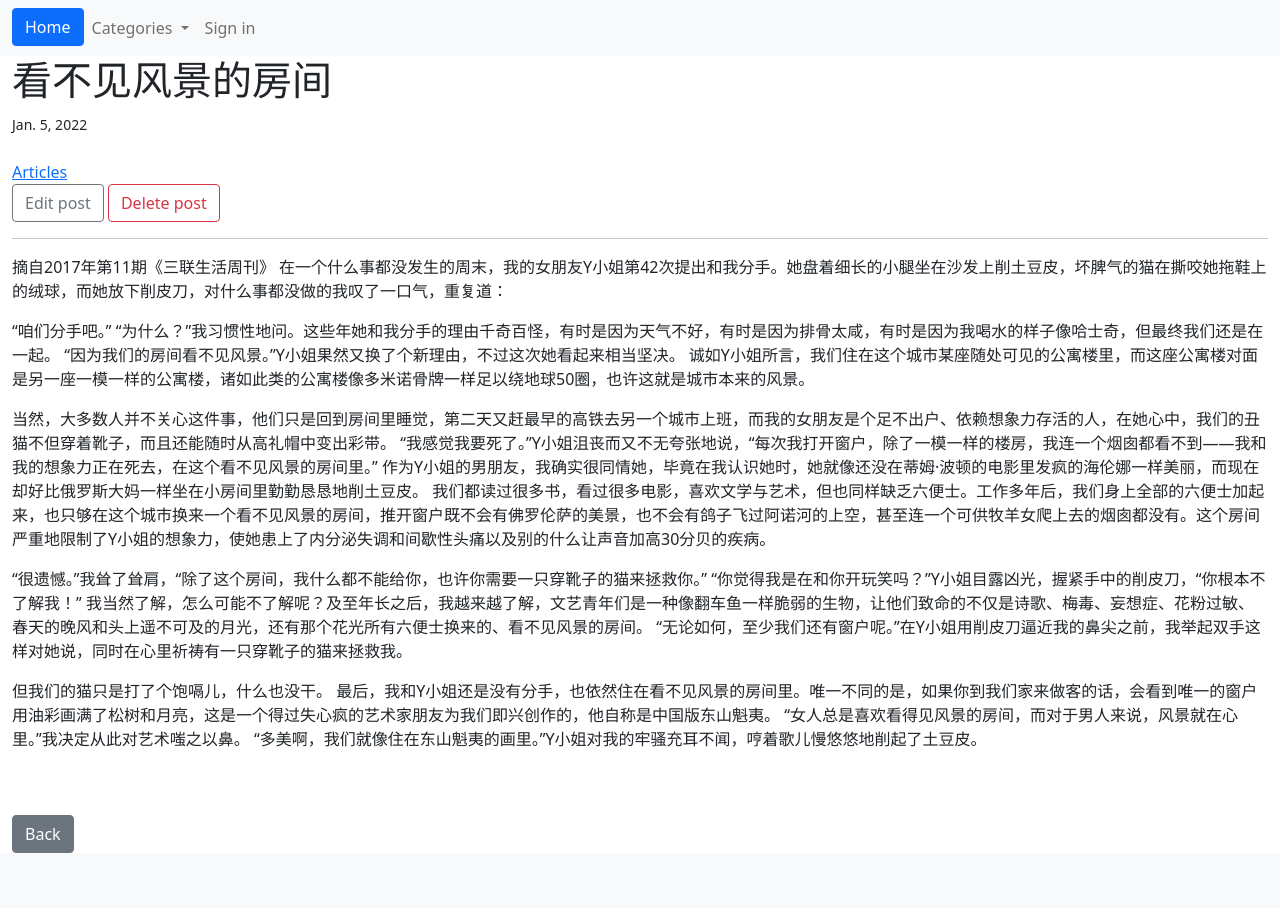
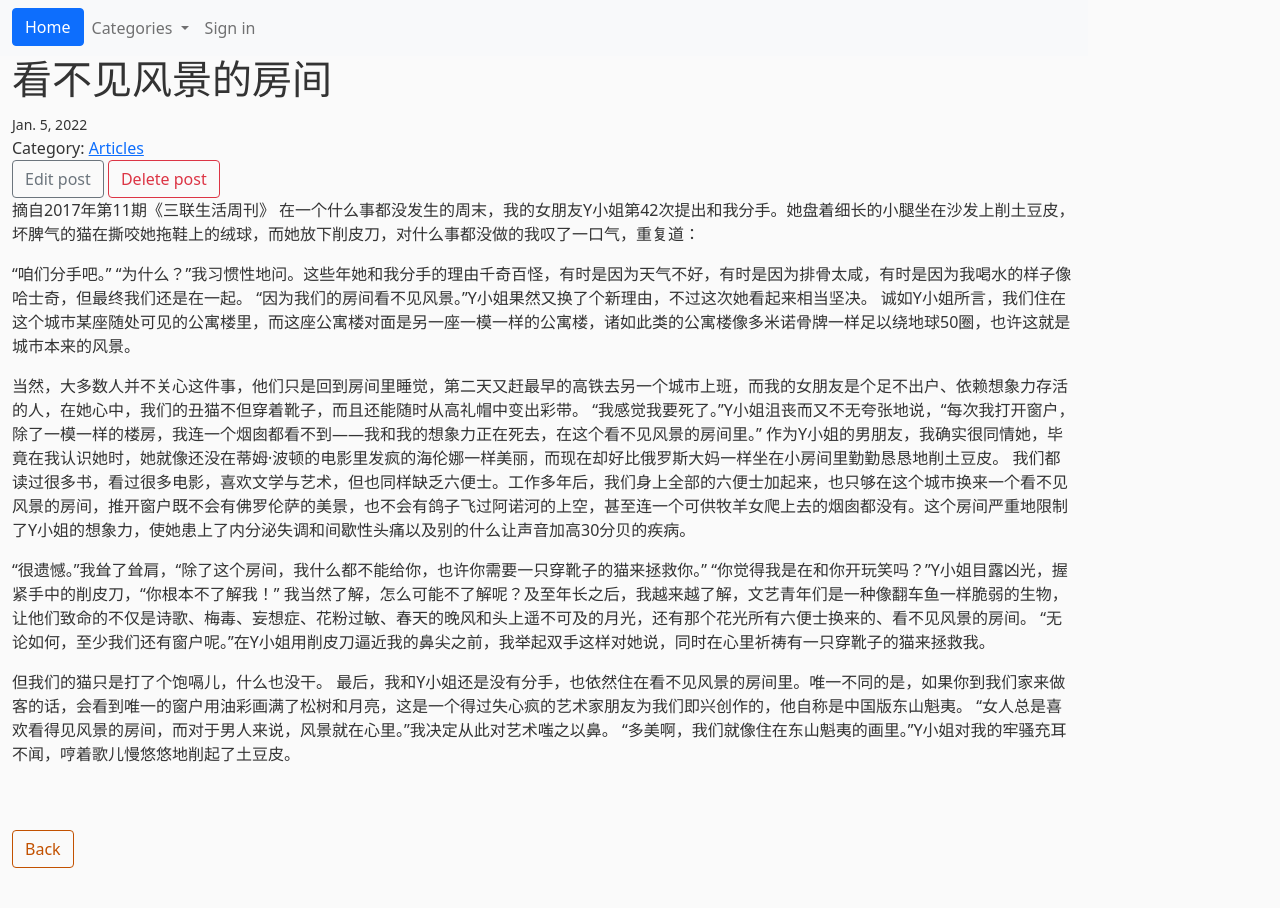
Before and after one commit to shunna87/myblog, a Django app: page /article/11 in a window 1280 px wide. Before the commit the page ends 853 px from the top, so only its background shows below. Run offline with Django 4.2, Linux system fonts and the light colour scheme; data comes from the database, SQL or seed files in the repository; both versions use the stored data as it was after the commit; some libraries are stand-ins or nearby versions.

Commit message:
design updating

```diff
--- a/Chinablog/settings.py
+++ b/Chinablog/settings.py
@@ -34,9 +34,10 @@ INSTALLED_APPS = [
     'django.contrib.admin',
     'django.contrib.auth',
     'django.contrib.contenttypes',
+    'django.contrib.staticfiles',
     'django.contrib.sessions',
     'django.contrib.messages',
-    'django.contrib.staticfiles',
+
     'blog',
     'crispy_forms',
     'ckeditor',
--- /dev/null
+++ b/blog/static/blog/main.css
@@ -0,0 +1,79 @@
+body {
+  background: #fafafa;
+  color: #333333;
+  margin-top: 0;
+  margin-bottom: 40px;
+  width: 85%;
+}
+
+.page-header {
+    background-color: #C25100;
+    margin-top: 20;
+    margin-bottom: 40px;
+    padding: 20px 20px 20px 40px;
+}
+
+.page-header h1,
+.page-header h1 a,
+.page-header h1 a:visited,
+.page-header h1 a:active {
+    color: #ffffff;
+    font-size: 36pt;
+    text-decoration: none;
+}
+
+
+h1,
+h2,
+h3,
+h4 {
+    font-family: 'Lobster', cursive;
+}
+
+.date {
+    color: #828282;
+}
+
+.save {
+    float: right;
+}
+
+.post-form textarea,
+.post-form input {
+    width: 100%;
+}
+
+.top-menu,
+.top-menu:hover,
+.top-menu:visited {
+    color: #ffffff;
+    float: right;
+    font-size: 26pt;
+    margin-right: 20px;
+}
+
+.post {
+    margin-bottom: 70px;
+}
+
+.post h2 a,
+.post h2 a:visited {
+    color: #000000;
+}
+
+.post > .date,
+.post > .actions {
+    float: right;
+}
+
+.btn-secondary,
+.btn-secondary:visited {
+    color: #C25100;
+    background: none;
+    border-color: #C25100;
+}
+
+.btn-secondary:hover {
+    color: #FFFFFF;
+    background-color: #C25100;
+}
--- a/blog/templates/article_detail.html
+++ b/blog/templates/article_detail.html
@@ -6,12 +6,12 @@
 
 
 <h1> {{ post.title }} </h1>
-<small> {{ post.post_date}} </small> <br/> <br/>
-<a href ="{% url 'category' post.category  %}" > {{ post.category }} </a> <br/>
+<small> {{ post.post_date}} </small> <br/>
+Category: <a href ="{% url 'category' post.category  %}" >  {{ post.category }} </a> <br/>
 <a href ="{% url 'update_post' post.pk %}" class="btn btn-outline-secondary"> Edit post </a>
 <a href ="{% url 'delete_post' post.pk %}" class="btn btn-outline-danger"> Delete post </a>
 <br/>
-<hr>
+
 {{ post.body | safe }}
 <br/> <br/>
 
--- a/blog/templates/base.html
+++ b/blog/templates/base.html
@@ -1,4 +1,5 @@
-<!doctype html>
+{% load static %}
+<!DOCTYPE html>
 <html lang="en">
   <head>
     <!-- Required meta tags -->
@@ -8,6 +9,7 @@
     <!-- Bootstrap CSS -->
     <link href="https://cdn.jsdelivr.net/npm/bootstrap@5.1.3/dist/css/bootstrap.min.css" rel="stylesheet" integrity="sha384-1BmE4kWBq78iYhFldvKuhfTAU6auU8tT94WrHftjDbrCEXSU1oBoqyl2QvZ6jIW3" crossorigin="anonymous">
 
+    <link rel="stylesheet" type="text/css" href="{% static 'blog/main.css' %}">
     <title> {% block title %}Chinablog {% endblock %}</title>
   </head>
   <body>
@@ -106,5 +108,8 @@
     <script src="https://cdn.jsdelivr.net/npm/@popperjs/core@2.10.2/dist/umd/popper.min.js" integrity="sha384-7+zCNj/IqJ95wo16oMtfsKbZ9ccEh31eOz1HGyDuCQ6wgnyJNSYdrPa03rtR1zdB" crossorigin="anonymous"></script>
     <script src="https://cdn.jsdelivr.net/npm/bootstrap@5.1.3/dist/js/bootstrap.min.js" integrity="sha384-QJHtvGhmr9XOIpI6YVutG+2QOK9T+ZnN4kzFN1RtK3zEFEIsxhlmWl5/YESvpZ13" crossorigin="anonymous"></script>
     -->
+  <script src="https://code.jquery.com/jquery-3.2.1.slim.min.js" integrity="sha384-KJ3o2DKtIkvYIK3UENzmM7KCkRr/rE9/Qpg6aAZGJwFDMVNA/GpGFF93hXpG5KkN" crossorigin="anonymous"></script>
+    <script src="https://cdnjs.cloudflare.com/ajax/libs/popper.js/1.12.9/umd/popper.min.js" integrity="sha384-ApNbgh9B+Y1QKtv3Rn7W3mgPxhU9K/ScQsAP7hUibX39j7fakFPskvXusvfa0b4Q" crossorigin="anonymous"></script>
+    <script src="https://maxcdn.bootstrapcdn.com/bootstrap/4.0.0/js/bootstrap.min.js" integrity="sha384-JZR6Spejh4U02d8jOt6vLEHfe/JQGiRRSQQxSfFWpi1MquVdAyjUar5+76PVCmYl" crossorigin="anonymous"></script>
   </body>
 </html>
--- a/blog/templates/update_post.html
+++ b/blog/templates/update_post.html
@@ -15,6 +15,7 @@
        {{ form.as_p }}
 
     <button  class="btn btn-secondary">Update post</button>
+        <a href="{% url 'home' %}" class="btn btn-secondary"> Back</a>
 
  </div>
 {%  else %}
```
Also changed, not shown: db.sqlite3.
